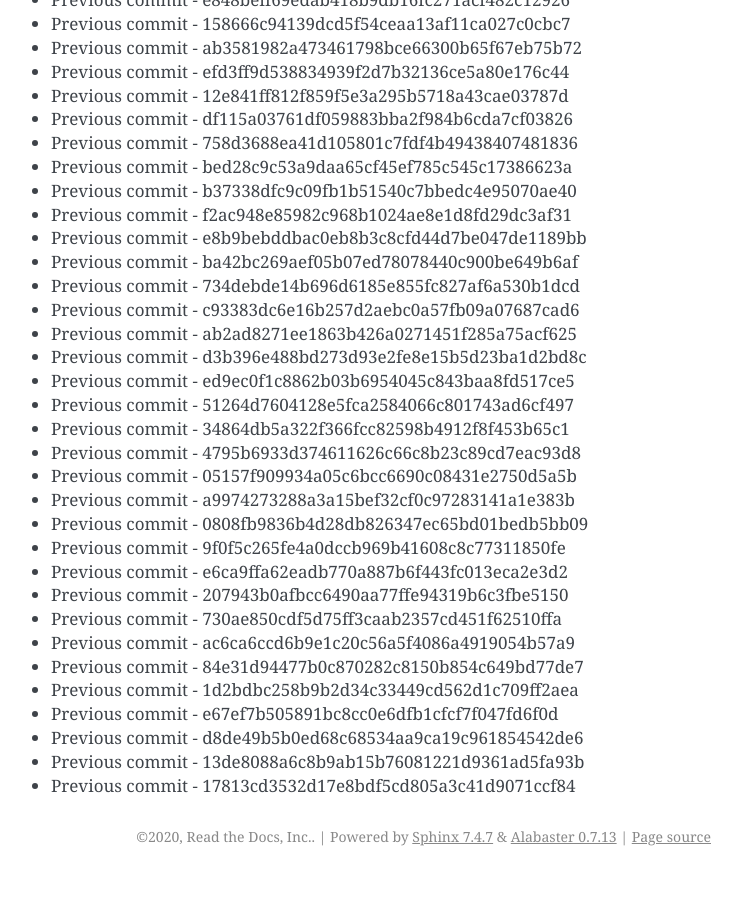
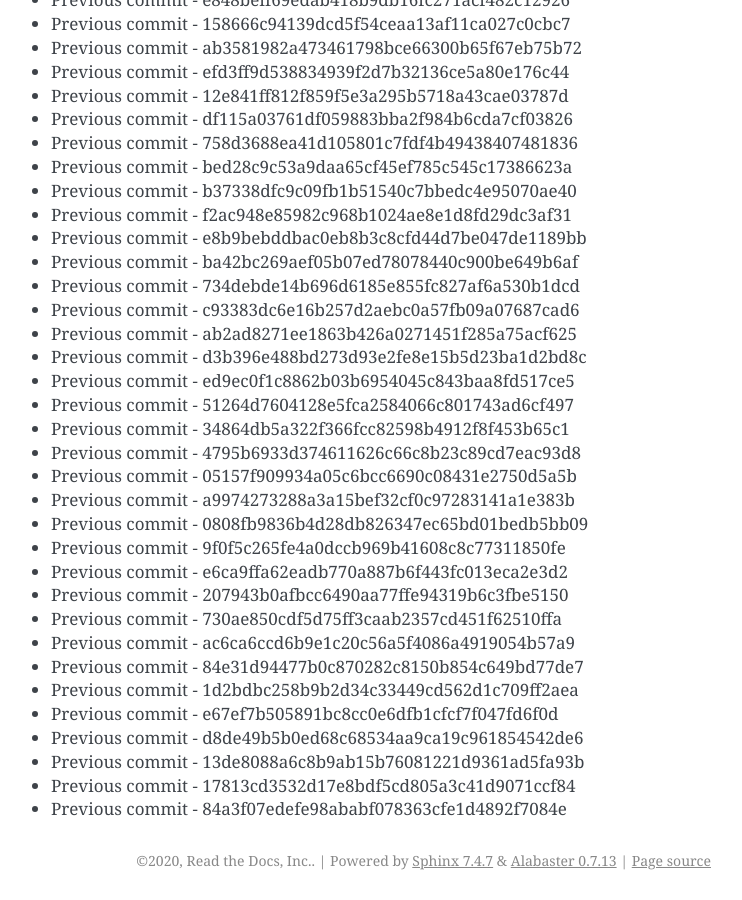
Before and after one commit to readthedocs/rtd-git-stresstest, a Sphinx documentation site: the page built from docs/updates.rst, in a window 1280 px wide and 900 px high, scrolled down 6414 px. Shown: the whole window, without its empty margins (399-1141 px from the left). Built offline with Sphinx 7.4.7, drawn with Linux system fonts in a browser that asks for light colours; before the commit the page ends 7290 px from its top, so only the background shows below that.

Commit message:
Generating commit from previous: 84a3f07edefe98ababf078363cfe1d4892f7084e

```diff
--- a/docs/updates.rst
+++ b/docs/updates.rst
@@ -301,3 +301,4 @@ It can be tested for any performance characteristics.
 * Previous commit - d8de49b5b0ed68c68534aa9ca19c961854542de6
 * Previous commit - 13de8088a6c8b9ab15b76081221d9361ad5fa93b
 * Previous commit - 17813cd3532d17e8bdf5cd805a3c41d9071ccf84
+* Previous commit - 84a3f07edefe98ababf078363cfe1d4892f7084e
```
